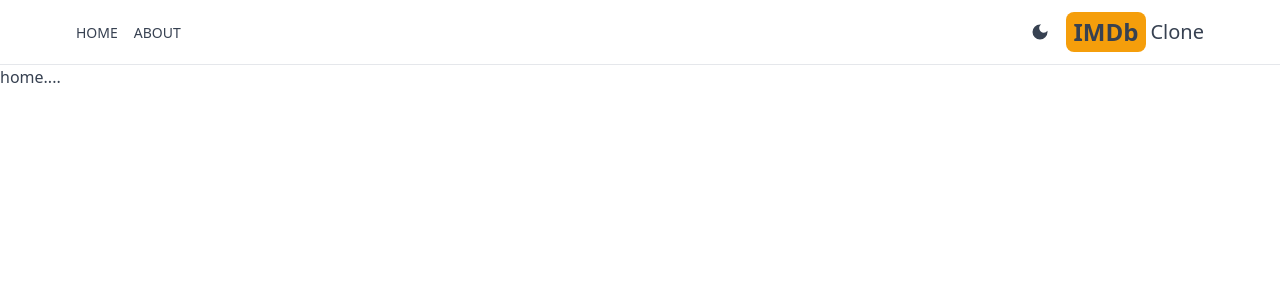
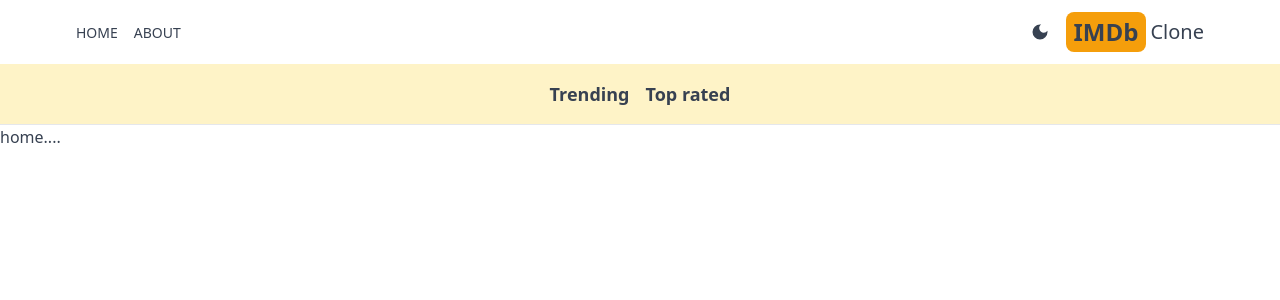
Before and after one commit to orca0016/imdb-next, a Next.js app: page / in a window 1280 px wide. Shown: the top 300 px of the page. Built offline with nearby package versions, Linux system fonts and the light colour scheme.

Commit message:
create navbar component

```diff
--- a/src/app/layout.js
+++ b/src/app/layout.js
@@ -2,6 +2,7 @@
 import Header from "../components/Header";
 import "./globals.css";
 import Providers from "./Providers";
+import Navbar from "../components/Navbar";
 
 const geistSans = localFont({
   src: "./fonts/GeistVF.woff",
@@ -27,6 +28,7 @@
       >
         <Providers>
           <Header />
+          <Navbar/>
           {children}
         </Providers>
       </body>
--- /dev/null
+++ b/src/components/Navbar.jsx
@@ -0,0 +1,11 @@
+import React from 'react'
+import NavbarItem from './NavbarItem'
+
+export default function Navbar() {
+  return (
+    <div className='flex dark:bg-gray-600 bg-amber-100 p-4  lg:text-lg  justify-center gap-4 '>
+        <NavbarItem title='Trending' param='fetchTrending'/>
+        <NavbarItem title='Top rated' param='fetchTopRated'/>
+    </div>
+  )
+}
--- /dev/null
+++ b/src/components/NavbarItem.jsx
@@ -0,0 +1,20 @@
+"use client";
+
+import Link from "next/link";
+import { useSearchParams } from "next/navigation";
+
+export default function NavbarItem({ title, param }) {
+  const searchParams = useSearchParams();
+  const genre = searchParams.get("genre");
+  return (
+    <div
+      className={`hover:text-amber-600 font-semibold ${
+        genre === param
+          ? "underline underline-offset-8 decoration-4 decoration-amber-500 rounded-lg "
+          : ""
+      }`}
+    >
+      <Link href={`/?genre=${param}`}> {title}</Link>
+    </div>
+  );
+}
```
